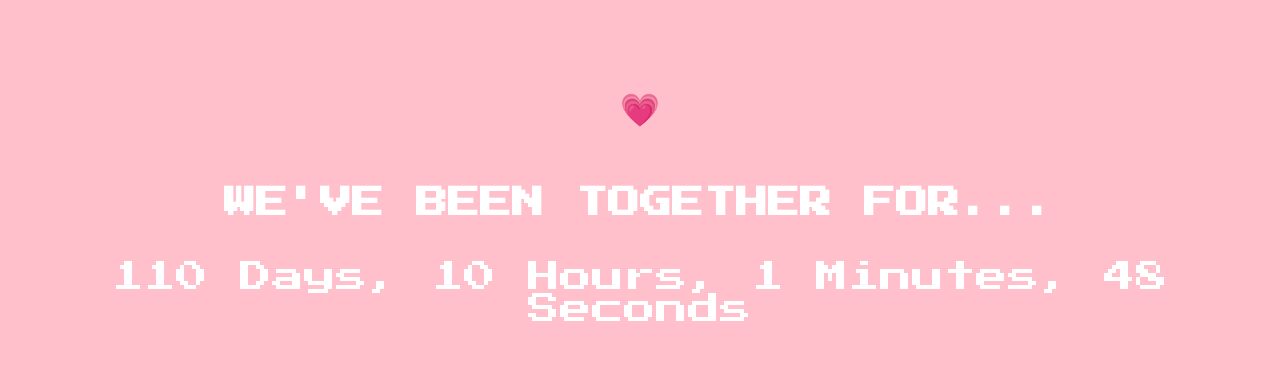
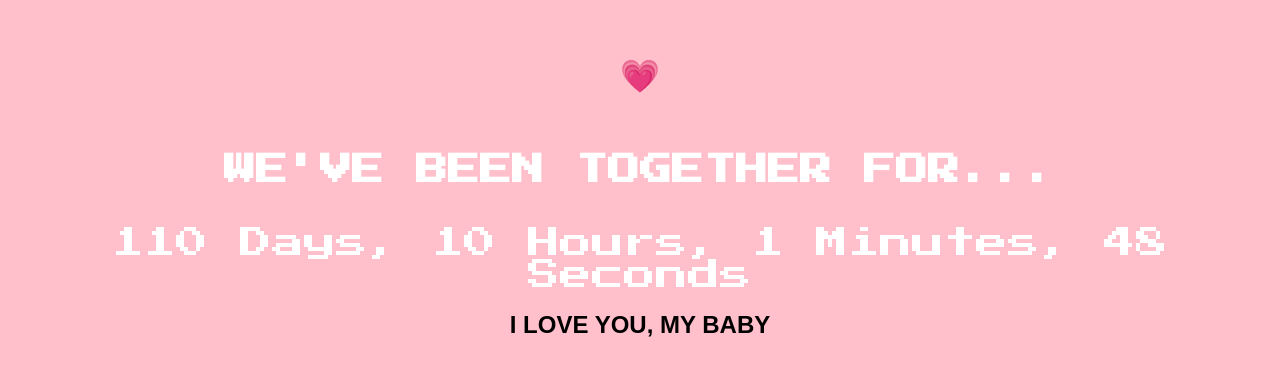
Before and after one commit to emailtarog-byte/myDora, a plain HTML site: page index.html in a window 1280 px wide. Shown: the part 204-580 px from the top of the page. Drawn offline with Linux system fonts and the light colour scheme.

Commit message:
Update index.html

```diff
--- a/index.html
+++ b/index.html
@@ -17,7 +17,7 @@
         <h1>WE'VE BEEN TOGETHER FOR...</h1>
     </div>
     <div id="timer"></div>
-
+        <h2>I LOVE YOU, MY BABY</h2>
     <script src="main.js"></script>
 </body>
 </html>
```
